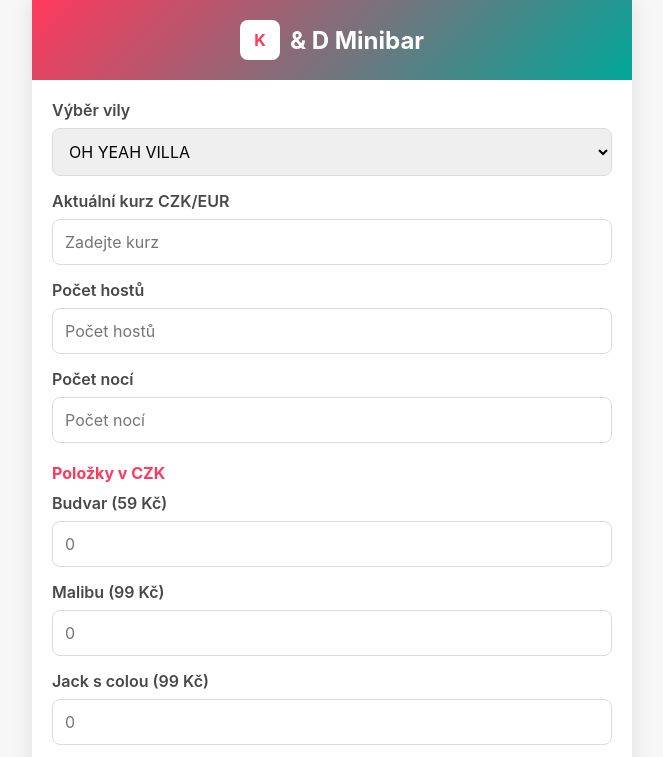
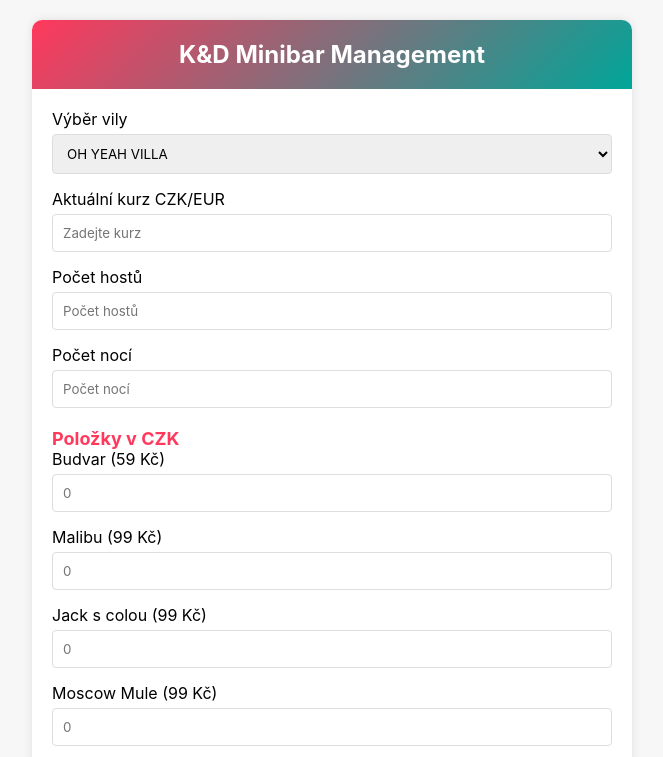
Before and after one commit to Martyparty1988/Minibar-mamager-5.5, a plain HTML site: page index.html in a window 1280 px wide. Shown: the top 757 px of the page, without its empty margins (308-971 px from the left). Drawn offline with Linux system fonts and the light colour scheme; a web font is replaced by a local one.

Commit message:
Update index.html

```diff
--- a/index.html
+++ b/index.html
@@ -4,13 +4,15 @@
     <meta charset="UTF-8">
     <meta name="viewport" content="width=device-width, initial-scale=1.0, maximum-scale=1.0, user-scalable=no">
     <title>K&D Minibar Management</title>
-    <link href="https://fonts.googleapis.com/css2?family=Circular:wght@300;400;700&display=swap" rel="stylesheet">
     <style>
         :root {
             --primary-color: #FF385C;
             --secondary-color: #00A699;
             --background-color: #F7F7F7;
             --text-color: #484848;
+            --oh-yeah-bg: #FFC0CB;
+            --little-castle-bg: #ADD8E6;
+            --amazing-pool-bg: #90EE90;
         }
 
         * {
@@ -30,47 +32,22 @@
 
         .app-container {
             max-width: 600px;
-            margin: 0 auto;
+            margin: 20px auto;
             display: flex;
             flex-direction: column;
             background-color: white;
-            box-shadow: 0 0 20px rgba(0,0,0,0.1);
+            box-shadow: 0 0 10px rgba(0, 0, 0, 0.1);
+            border-radius: 10px;
         }
 
         .header {
             background: linear-gradient(135deg, var(--primary-color), var(--secondary-color));
-            color: white;
             padding: 20px;
             text-align: center;
-            display: flex;
-            align-items: center;
-            justify-content: center;
-            position: sticky;
-            top: 0;
-            z-index: 10;
-        }
-
-        .logo {
-            display: flex;
-            align-items: center;
-        }
-
-        .logo-icon {
-            width: 40px;
-            height: 40px;
-            background-color: white;
-            color: var(--primary-color);
-            display: flex;
-            align-items: center;
-            justify-content: center;
-            border-radius: 8px;
-            margin-right: 10px;
-            font-weight: bold;
-        }
-
-        .logo-text {
+            color: white;
             font-size: 24px;
             font-weight: bold;
+            border-radius: 10px 10px 0 0;
         }
 
         .content {
@@ -81,37 +58,37 @@
             margin-bottom: 15px;
         }
 
-        .form-group label {
-            display: block;
-            margin-bottom: 8px;
-            color: var(--text-color);
-            font-weight: 600;
+        input, select {
+            width: 100%;
+            padding: 10px;
+            margin-top: 5px;
+            border: 1px solid #ddd;
+            border-radius: 4px;
         }
 
-        input, select {
-            width: 100%;
-            padding: 12px;
-            border: 1px solid #DBDBDB;
-            border-radius: 8px;
-            font-size: 16px;
+        .section-title {
+            font-size: 18px;
+            margin-top: 20px;
+            font-weight: bold;
+            color: var(--primary-color);
         }
 
         .btn {
-            display: block;
             width: 100%;
-            padding: 15px;
-            background: linear-gradient(135deg, var(--primary-color), var(--secondary-color));
+            padding: 10px;
+            margin-top: 15px;
+            background: var(--primary-color);
             color: white;
             border: none;
-            border-radius: 8px;
             font-size: 16px;
+            font-weight: bold;
+            border-radius: 4px;
             cursor: pointer;
-            margin-top: 15px;
-            transition: transform 0.2s;
+            transition: background 0.2s ease;
         }
 
-        .btn:active {
-            transform: scale(0.98);
+        .btn:hover {
+            background: var(--secondary-color);
         }
 
         .invoice {
@@ -133,34 +110,16 @@
             text-align: right;
             padding-top: 15px;
         }
-
-        .section-title {
-            margin-top: 20px;
-            margin-bottom: 10px;
-            font-weight: bold;
-            color: var(--primary-color);
-        }
-
-        @media print {
-            .btn {
-                display: none;
-            }
-        }
     </style>
 </head>
 <body>
     <div class="app-container" id="appContainer">
-        <div class="header">
-            <div class="logo">
-                <div class="logo-icon">K</div>
-                <div class="logo-text">& D Minibar</div>
-            </div>
-        </div>
+        <div class="header">K&D Minibar Management</div>
 
         <div class="content">
             <div class="form-group">
                 <label for="villa">Výběr vily</label>
-                <select id="villa" onchange="updateVillaItems()">
+                <select id="villa" onchange="updateVillaSettings()">
                     <option value="oh-yeah">OH YEAH VILLA</option>
                     <option value="little-castle">LITTLE CASTLE</option>
                     <option value="amazing-pool">AMAZING POOL</option>
@@ -237,4 +196,11 @@
             </div>
             <div class="form-group">
                 <label for="gas">Plyn (12 €)</label>
-                <input type="
+                <input type="number" id="gas" placeholder="0" min="0">
+            </div>
+            <div class="form-group">
+                <label
+
+ * https://www.codemag.com/Article/2111092/Blazor-Hybrid-Web-Apps-with-.NET-MAUI
+ * https://github.com/ManthanCitrusbug/HTML-CSS-Learning
+ * https://github.com/jonfranco224/devlecture
```
